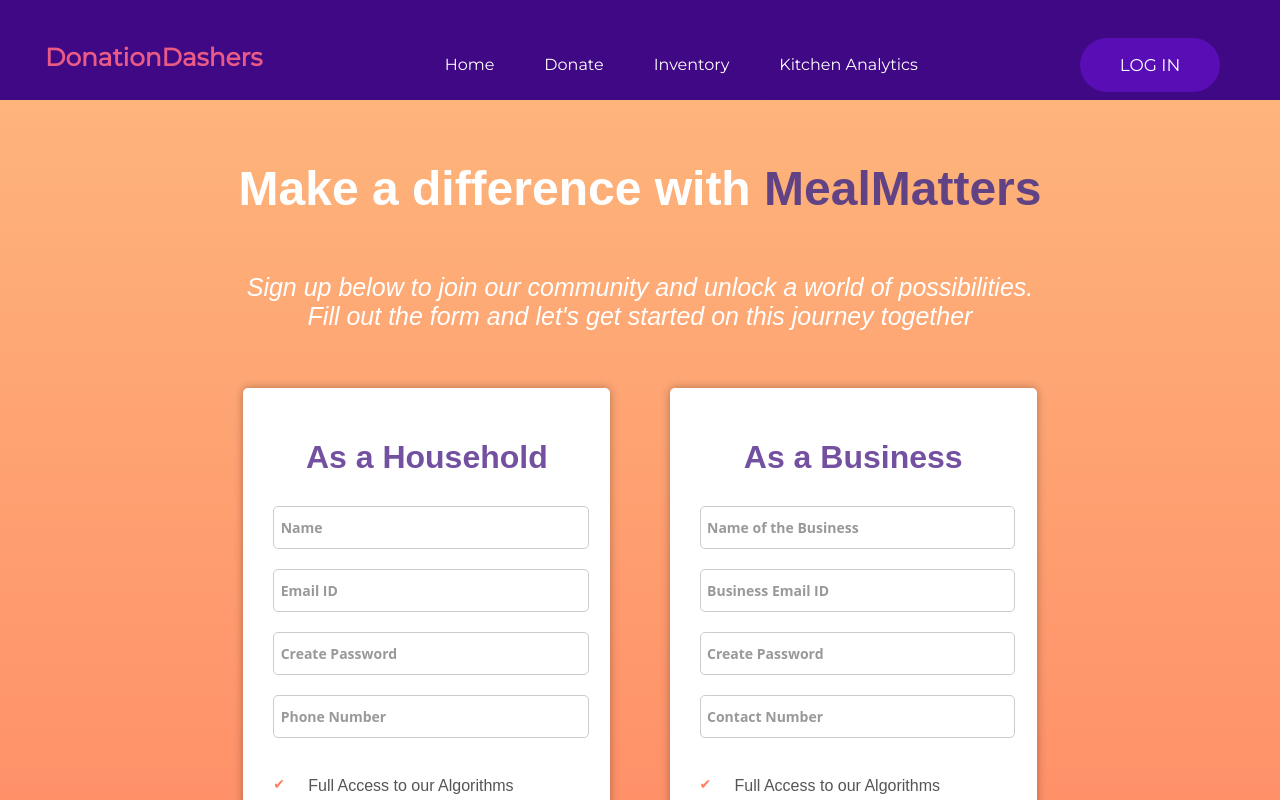
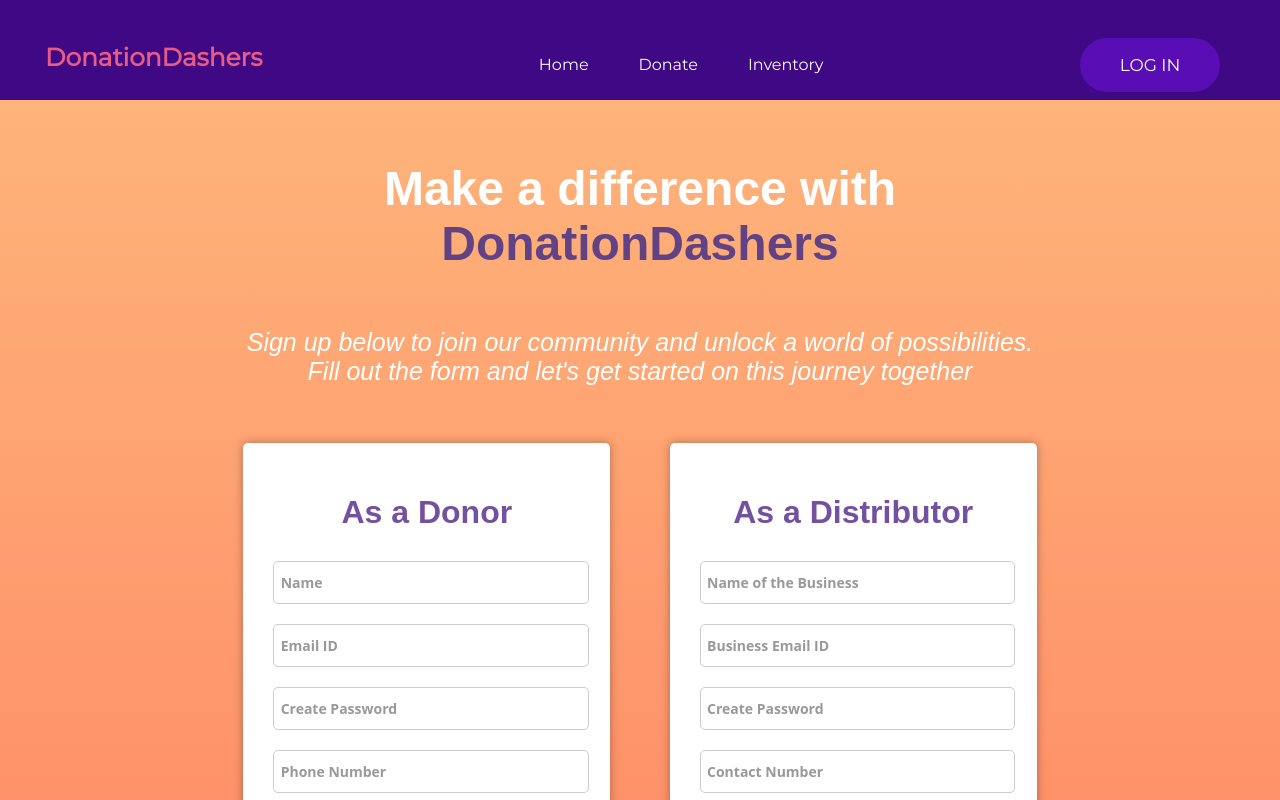
Before and after one commit to Shubham6621/DonationDashers, a React (Create React App) app in the folder frontend/: page /signup in a window 1280 px wide. Shown: the top 800 px of the page. Built offline with nearby package versions, Linux system fonts and the light colour scheme; a web font is replaced by a local one.

Commit message:
Change the Comments scetion present in the code

```diff
--- a/frontend/src/App.css
+++ b/frontend/src/App.css
@@ -681,7 +681,7 @@ button {
 @import url('https://fonts.googleapis.com/css2?family=Convergence&display=swap');
 .signup-body {
   font-family: Arial, sans-serif;
-  background: linear-gradient(0deg, #ff7e5f, #feb47b);
+  background: linear-gradient(0deg, #ff7e5f, #feb47b);    /* Change the color Aish */
   margin: 0;
   padding: 0;
   padding-bottom: 50px;
--- a/frontend/src/components/Navbar.js
+++ b/frontend/src/components/Navbar.js
@@ -35,11 +35,7 @@ const Navbar = () => {
               Inventory
             </Link>
           </li>
-          <li>
-            <Link className="button" to="/ecopro">
-              Kitchen Analytics
-            </Link>
-          </li>
+
         </ul>
       </div>
       {loggedIn ? (
--- a/frontend/src/components/Problems.js
+++ b/frontend/src/components/Problems.js
@@ -36,6 +36,7 @@ const Problems = () => {
                 src={Wastemoney}
                 alt="Waste of Money photo"
               />
+              {/* Change the pictures and description  Aish */}
               <h1>Wasted Money</h1>
               <p>
                 Food waste results in significant financial losses. Around the
--- a/frontend/src/pages/SignUp.js
+++ b/frontend/src/pages/SignUp.js
@@ -75,7 +75,7 @@ const SignUp = () => {
   const handleBusinessSignUp = async (e) => {
     e.preventDefault();
     const passwordRegex =
-      /^(?=.*[a-z])(?=.*[A-Z])(?=.*\d)(?=.*[@$!%*?&])[A-Za-z\d@$!%*?&]{8,}$/;
+      /^(?=.*[a-z])(?=.*[A-Z])(?=.*\d)(?=.*[@$!%*?&])[A-Za-z\d@$#!%*?&]{8,}$/;
 
     if (businessPassword!=="" & businessEmail!=="" & !passwordRegex.test(businessPassword)) {
       setSignUpMessage(
@@ -121,8 +121,8 @@ const SignUp = () => {
       <div className="wrapper">
         <div className="description">
           <h1 id="msg">
-            Make a difference with{" "}
-            <span className="site-name">MealMatters</span>
+            Make a difference with{' '}
+            <span className="site-name">DonationDashers</span>
           </h1>
           <p>
             Sign up below to join our community and unlock a world of
@@ -135,16 +135,16 @@ const SignUp = () => {
         <p
           className={`message ${
             signUpMessage
-              ? signUpMessage === "User Account Created Successfully"
-                ? "success"
-                : "error"
-              : ""
+              ? signUpMessage === 'User Account Created Successfully'
+                ? 'success'
+                : 'error'
+              : ''
           }`}
         >
           {signUpMessage}
         </p>
       )}
-      {signUpMessage === "User Account Created Successfully" &&
+      {signUpMessage === 'User Account Created Successfully' &&
         countdown > 0 && (
           <p className="countdown-timer">
             Redirecting in <span className="timer">{countdown}</span> seconds to
@@ -153,7 +153,7 @@ const SignUp = () => {
         )}
       <div className="form-wrapper">
         <div className="container-1">
-          <h1>As a Household</h1>
+          <h1>As a Donor</h1>
           <form method="POST">
             <div className="form-group">
               <input
@@ -201,6 +201,7 @@ const SignUp = () => {
             </div>
           </form>
           <div className="bullet-points">
+            {/* Change the li  Aish */}
             <ul>
               <li>Full Access to our Algorithms</li>
               <li>Unlimited Donations</li>
@@ -221,7 +222,7 @@ const SignUp = () => {
           </ScrollLink>
         </div>
         <div className="container2">
-          <h1>As a Business</h1>
+          <h1>As a Distributor</h1>
           <form method="POST">
             <div className="form-group2">
               <input
@@ -269,6 +270,8 @@ const SignUp = () => {
             </div>
           </form>
           <div className="bullet-points2">
+            {' '}
+            {/* Change the li  Aish */}
             <ul>
               <li>Full Access to our Algorithms</li>
               <li>Unlimited Donations</li>
@@ -276,7 +279,6 @@ const SignUp = () => {
               <li>Better Tax Implications</li>
               <li>Gain Competitive Advantage</li>
               <li>Minimize Carbon Emissions</li>
-              <li>Help the Unprivileged</li>
             </ul>
           </div>
           <ScrollLink to="msg" smooth={true} duration={500}>
@@ -291,7 +293,7 @@ const SignUp = () => {
         </div>
       </div>
     </div>
-  );
+  )
 };
 
 export default SignUp;
```
Also changed, not shown: 1 other file (tests, documents, lock files or other folders).
